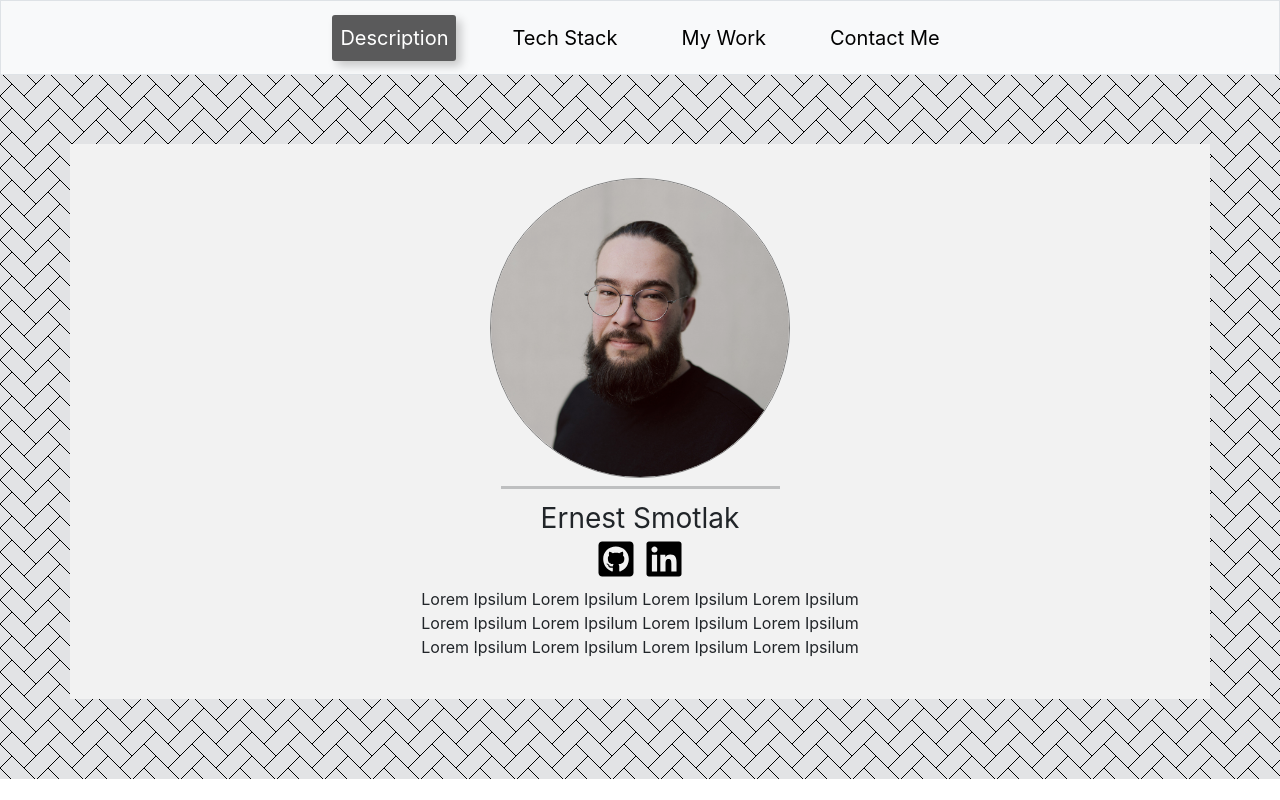
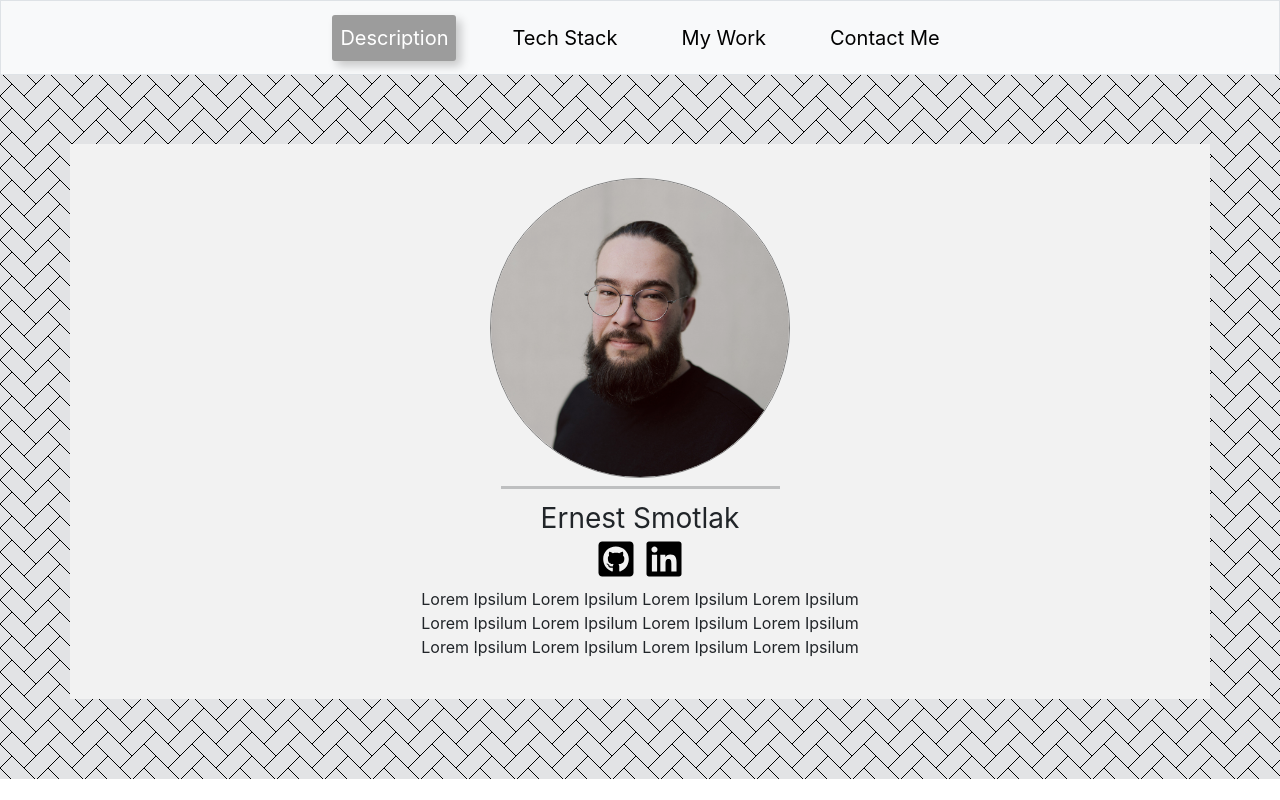
Before and after one commit to ernestsmotlak/portfolio, a React (Create React App) app: page / in a window 1280 px wide. In both pictures the pointer is over the link "Description". Shown: the top 800 px of the page. Built offline with nearby package versions, Linux system fonts and the light colour scheme.

Commit message:
Navbar finished for all i care.
Signed-off-by: ernestsmotlak <ernestsmotlak@gmail.com>

```diff
--- a/src/Mobile/Navbar.css
+++ b/src/Mobile/Navbar.css
@@ -7,13 +7,11 @@
 
 } */
 
-.nav-link.active.custom-navbar-btn {
-  /* border: 1px solid #333; */
-  /* border-radius: 3px; */
+/* .nav-link.active.custom-navbar-btn {
   padding: 0.5rem 1rem;
   transition: background-color 0.3s ease-in-out, color 0.3s ease-in-out,
     border-color 0.03s ease-in-out, box-shadow 0.3s ease-in-out;
-}
+} */
 
 /* Hover state styles */
 .nav-link.active.custom-navbar-btn-clicked {
@@ -21,4 +19,22 @@
   color: #fff;
   border-radius: 3px;
   box-shadow: 5px 5px 10px rgba(0, 0, 0, 0.2);
+  transition: background-color 0.3s ease-in-out, color 0.3s ease-in-out,
+    border-color 0.03s ease-in-out, box-shadow 0.3s ease-in-out;
 }
+
+
+.nav-link.active.custom-navbar-btn-clicked:hover {
+    background-color: #9C9C9C;
+
+}
+
+
+.nav-link.active:hover {
+    background-color: #9C9C9C;
+    color: #fff;
+  border-radius: 3px;
+  box-shadow: 5px 5px 10px rgba(0, 0, 0, 0.2);
+  transition: background-color 0.3s ease-in-out, color 0.3s ease-in-out,
+    border-color 0.03s ease-in-out, box-shadow 0.3s ease-in-out;
+}
```
